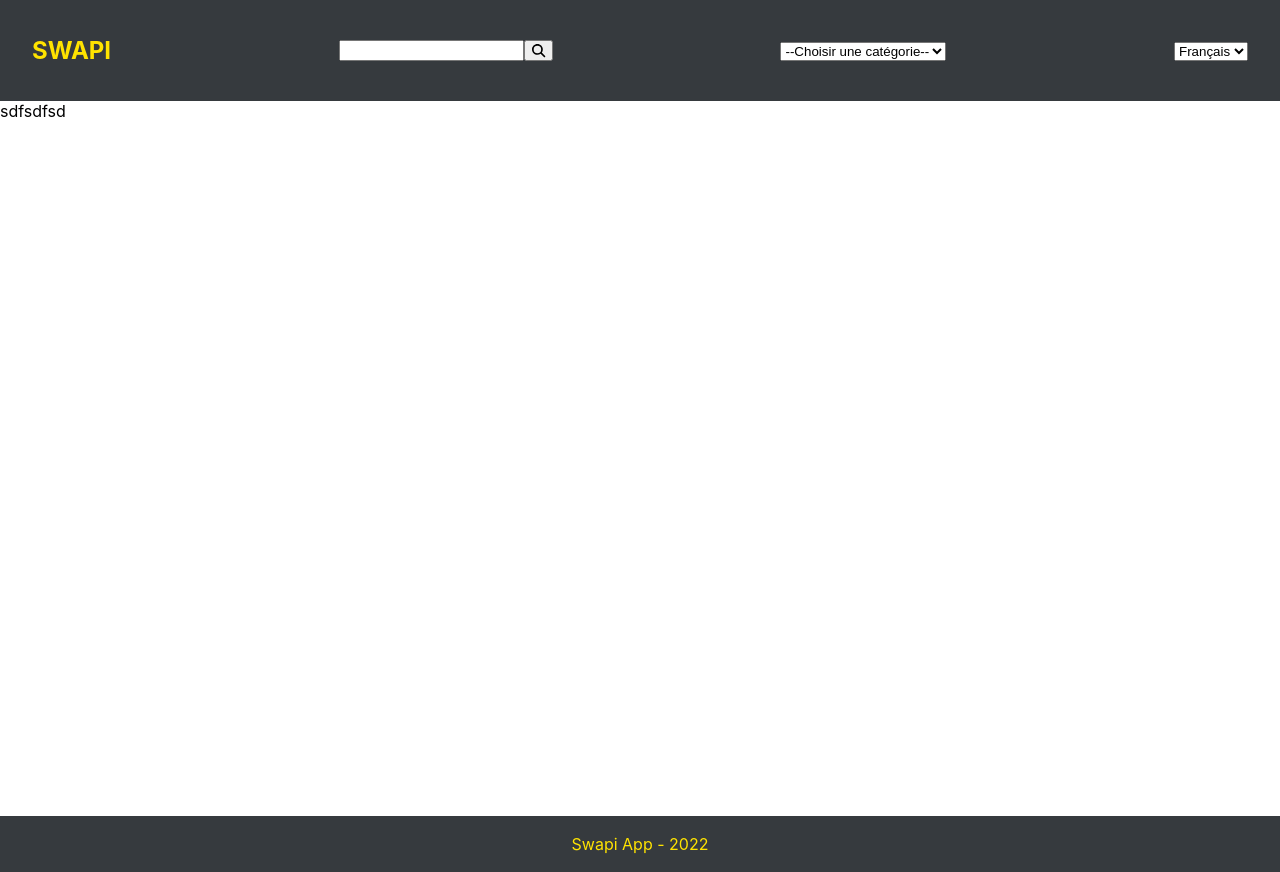
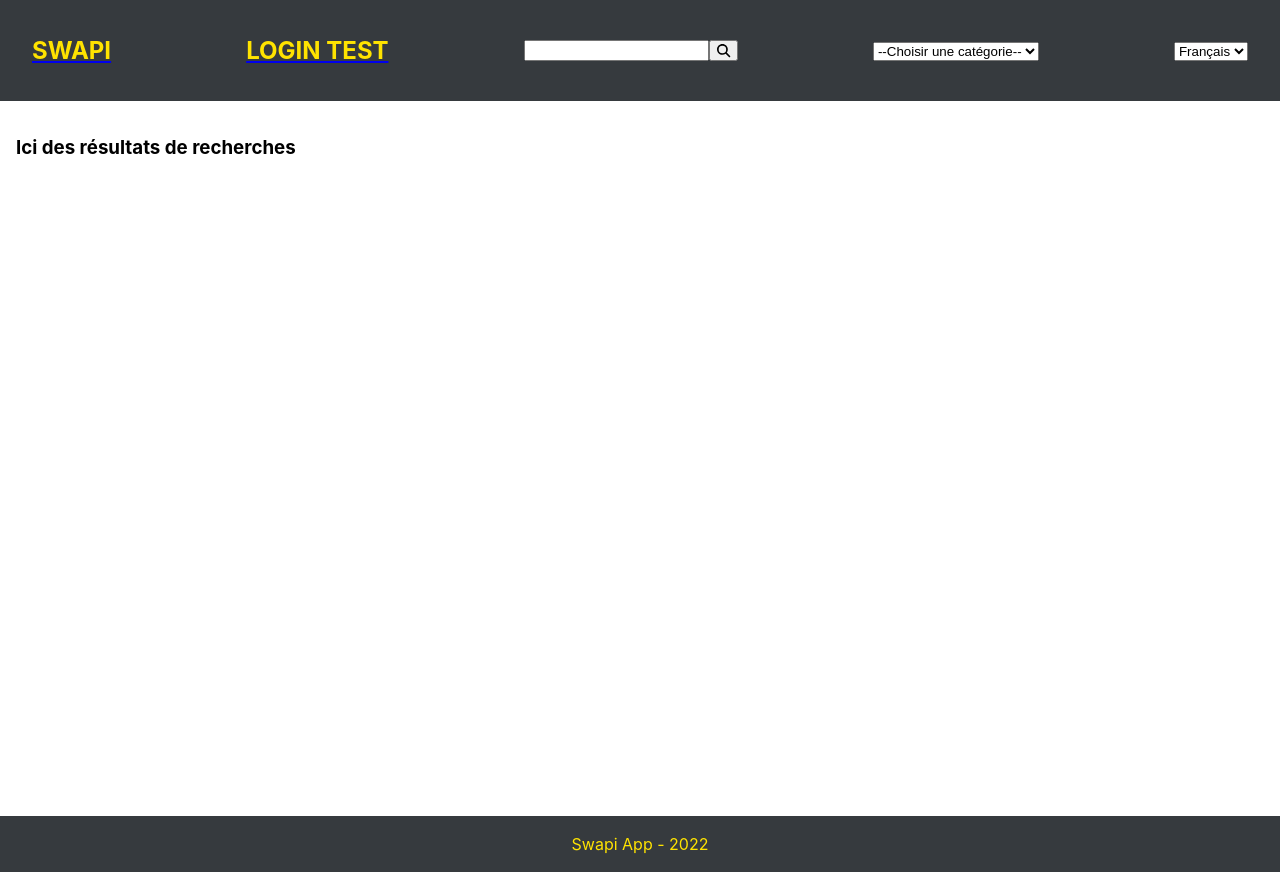
Before and after one commit to Aurel-GitHub/swapi-client, a React (Create React App) app: page / in a window 1280 px wide. Built offline with nearby package versions, Linux system fonts and the light colour scheme.

Commit message:
add login home result details pages

```diff
--- a/src/App.tsx
+++ b/src/App.tsx
@@ -1,12 +1,20 @@
 import Footer from './layout/footer/footer';
 import Header from './layout/header/header';
+import { Routes, Route } from 'react-router-dom';
+import Home from './pages/home/home';
+import Login from './pages/login/login';
+import ResultDetails from './pages/result-details/result-details';
 
 function App() {
   return (
     <>
       <div className='app'>
         <Header />
-        sdfsdfsd
+        <Routes>
+          <Route path='/' element={<Home />} />
+          <Route path='/se-connecter' element={<Login />} />
+          <Route path='/:categories/:id' element={<ResultDetails />} />
+        </Routes>
       </div>
       <Footer />
     </>
--- a/src/index.tsx
+++ b/src/index.tsx
@@ -1,11 +1,11 @@
-import React from 'react';
 import ReactDOM from 'react-dom/client';
 import './styles/index.css';
 import App from './App';
+import { BrowserRouter } from 'react-router-dom';
 
 const root = ReactDOM.createRoot(document.getElementById('root') as HTMLElement);
 root.render(
-  <React.StrictMode>
+  <BrowserRouter>
     <App />
-  </React.StrictMode>,
+  </BrowserRouter>,
 );
--- a/src/layout/header/header.module.css
+++ b/src/layout/header/header.module.css
@@ -10,6 +10,7 @@
   color: #ffe300;
   font-weight: 700;
   text-transform: uppercase;
+  cursor: pointer;
 }
 @media (max-width: 700px) {
   .navHeader {
--- a/src/layout/header/header.tsx
+++ b/src/layout/header/header.tsx
@@ -2,12 +2,18 @@ import DropdownCategories from '../../components/inputs/dropdown-categories';
 import InputLanguage from '../../components/inputs/input-language';
 import InputSearch from '../../components/inputs/input-search';
 import styles from './header.module.css';
+import { Link } from 'react-router-dom';
 
 export default function Header(): JSX.Element {
   return (
     <header>
       <nav className={styles.navHeader}>
-        <h1 className={styles.logo}>swapi</h1>
+        <Link to='/'>
+          <h1 className={styles.logo}>swapi</h1>
+        </Link>
+        <Link to='/se-connecter'>
+          <h1 className={styles.logo}>LOGIN TEST</h1>
+        </Link>
         <InputSearch />
         <DropdownCategories />
         <InputLanguage />
--- /dev/null
+++ b/src/pages/home/home.module.css
@@ -0,0 +1,4 @@
+.homeContainer {
+  padding: 1rem;
+  flex: 1;
+}
--- /dev/null
+++ b/src/pages/home/home.tsx
@@ -0,0 +1,9 @@
+import styles from './home.module.css';
+
+export default function Home(): JSX.Element {
+  return (
+    <div className={styles.homeContainer}>
+      <h3>Ici des résultats de recherches</h3>
+    </div>
+  );
+}
--- /dev/null
+++ b/src/pages/login/login.module.css
@@ -0,0 +1,3 @@
+.loginContainer {
+  background-color: red;
+}
--- /dev/null
+++ b/src/pages/login/login.tsx
@@ -0,0 +1,4 @@
+import styles from './login.module.css';
+export default function Login(): JSX.Element {
+  return <div className={styles.loginContainer}>login</div>;
+}
--- /dev/null
+++ b/src/pages/result-details/result-details.module.css
@@ -0,0 +1,3 @@
+.resultDetailsContainer {
+  background-color: green;
+}
--- /dev/null
+++ b/src/pages/result-details/result-details.tsx
@@ -0,0 +1,13 @@
+import styles from './result-details.module.css';
+import { useParams } from 'react-router-dom';
+import React from 'react';
+
+export default function ResultDetails(): JSX.Element {
+  const params = useParams();
+  console.log('params', params);
+  return (
+    <div className={styles.resultDetailsContainer}>
+      <span> details !!!!</span>
+    </div>
+  );
+}
```
